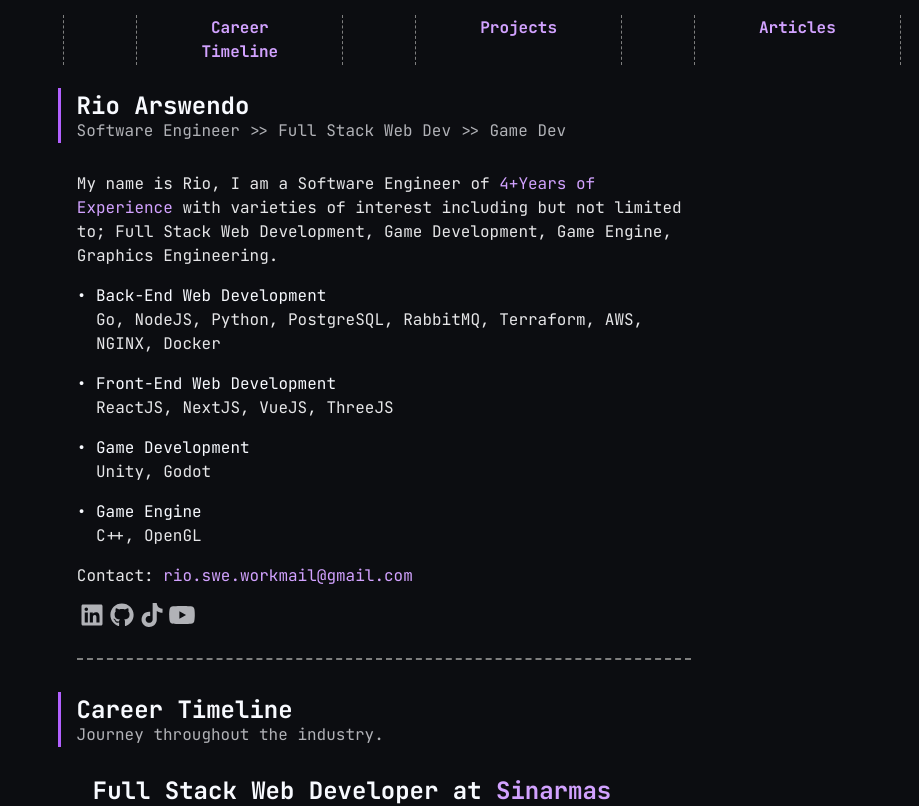
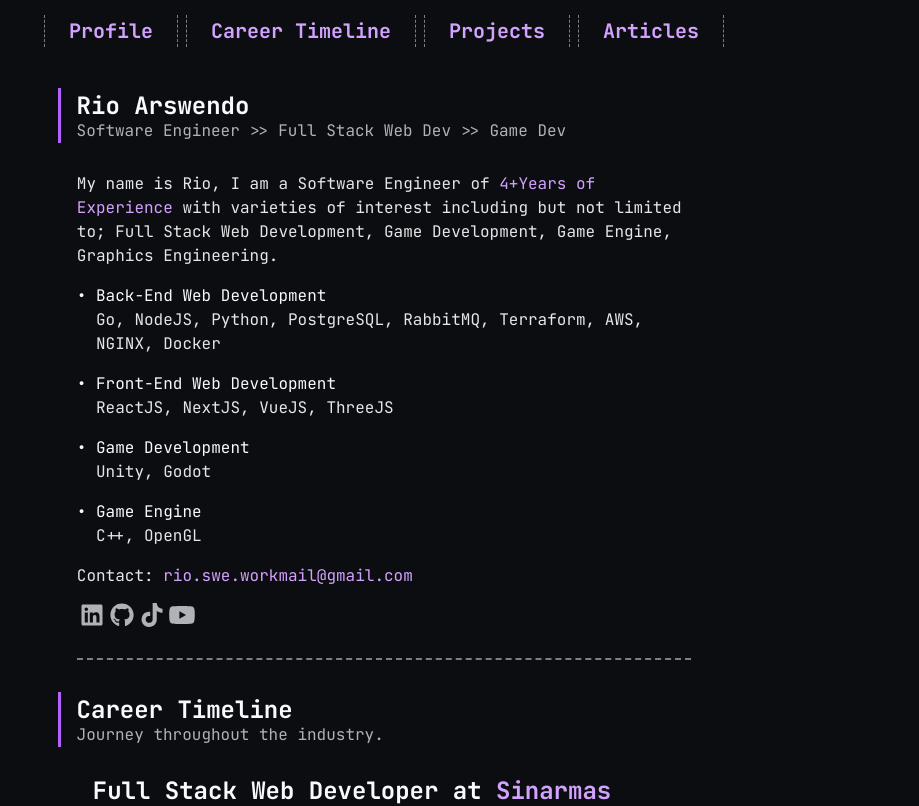
Before and after one commit to Lunarisnia/lunarisnia.github.io, a React (Vite) app: page / in a window 768 px wide. Shown: the top 806 px of the page, 919 px wide, since content can reach past the window. Built offline with nearby package versions, Linux system fonts and the light colour scheme.

Commit message:
feat: made page more responsive

```diff
--- a/src/components/navbar/Navbar.module.css
+++ b/src/components/navbar/Navbar.module.css
@@ -25,3 +25,23 @@ th {
 	border-left-style: dashed;
 	border-left-color: var(--border-1);
 }
+
+@media (max-width: 768px) {
+	th {
+		padding-left: 1rem;
+		padding-right: 1rem;
+		margin-left: -2rem;
+		margin-right: -2rem;
+		font-size: 0.45rem;
+	}
+}
+
+@media (max-width: 1024px) and (min-width: 768px) {
+	th {
+		padding-left: 1.5rem;
+		padding-right: 1.5rem;
+		margin-left: -2rem;
+		margin-right: -2rem;
+		font-size: 1.25rem;
+	}
+}
--- a/src/components/project-card/ProjectCard.module.css
+++ b/src/components/project-card/ProjectCard.module.css
@@ -51,3 +51,10 @@
 .titleCardHeader {
 	font-size: 1.5rem;
 }
+
+@media (max-width: 768px) {
+	.sm {
+		font-size: 1.24rem;
+		padding-bottom: 1rem;
+	}
+}
--- a/src/components/project-card/ProjectCard.tsx
+++ b/src/components/project-card/ProjectCard.tsx
@@ -21,11 +21,12 @@ const Image = ({ src, width, height, alt, title, href }: ImageSubProp) => {
 type DetailSubProp = {
 	title: string;
 	description: string;
+	sm?: boolean;
 }
-const Detail = ({ title, description }: DetailSubProp) => {
+const Detail = ({ title, description, sm }: DetailSubProp) => {
 	return (
 		<div className={styles.titleCard}>
-			<h1 className={styles.titleCardHeader}>{title}</h1>
+			<h1 className={`${styles.titleCardHeader} ${sm ? styles.sm : ""}`} >{title}</h1>
 			<p>{description}</p>
 		</div>);
 }
--- a/src/pages/homepage/HomePage.tsx
+++ b/src/pages/homepage/HomePage.tsx
@@ -103,7 +103,7 @@ export const HomePage: React.FC = () => {
           </ProjectCard>
           <ProjectCard>
             <ProjectCard.Image src={bytesize} href="https://www.tiktok.com/@lunarisnia" />
-            <ProjectCard.Detail title="Bytesize Programming" description="A web video series teaching people programming." />
+            <ProjectCard.Detail title="Bytesize Programming" description="A web video series teaching people programming." sm="sm" />
           </ProjectCard>
           <ProjectCard>
             <ProjectCard.Image src={bejat} href="https://github.com/Lunarisnia/bejat" />
```
